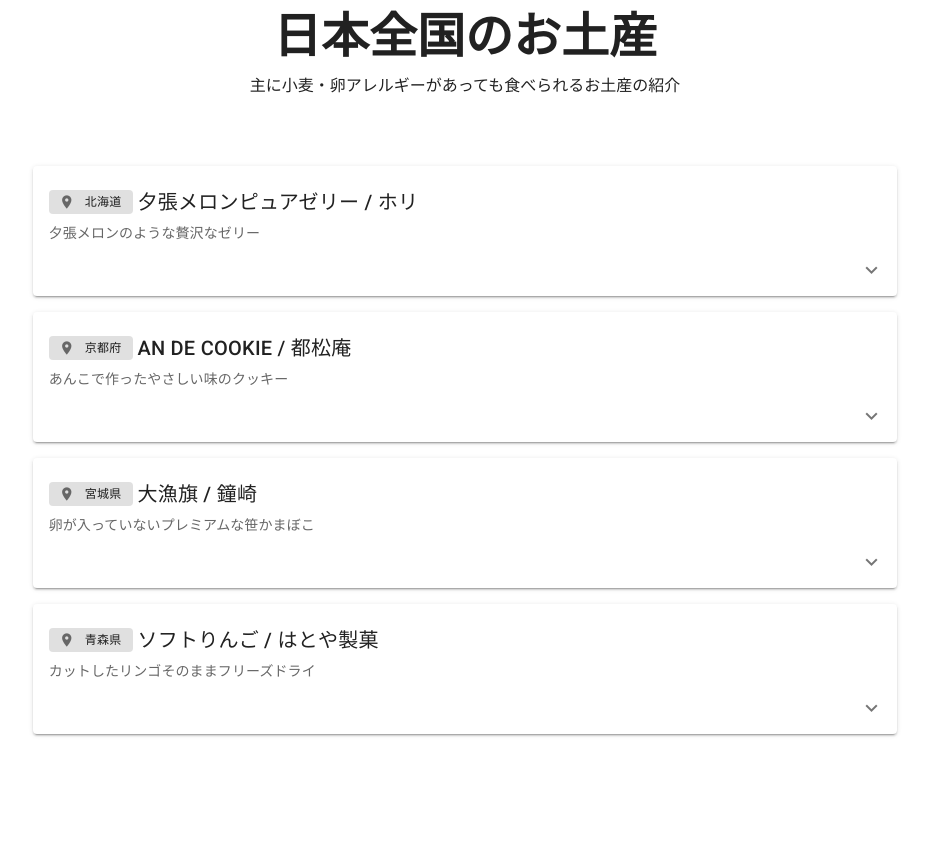
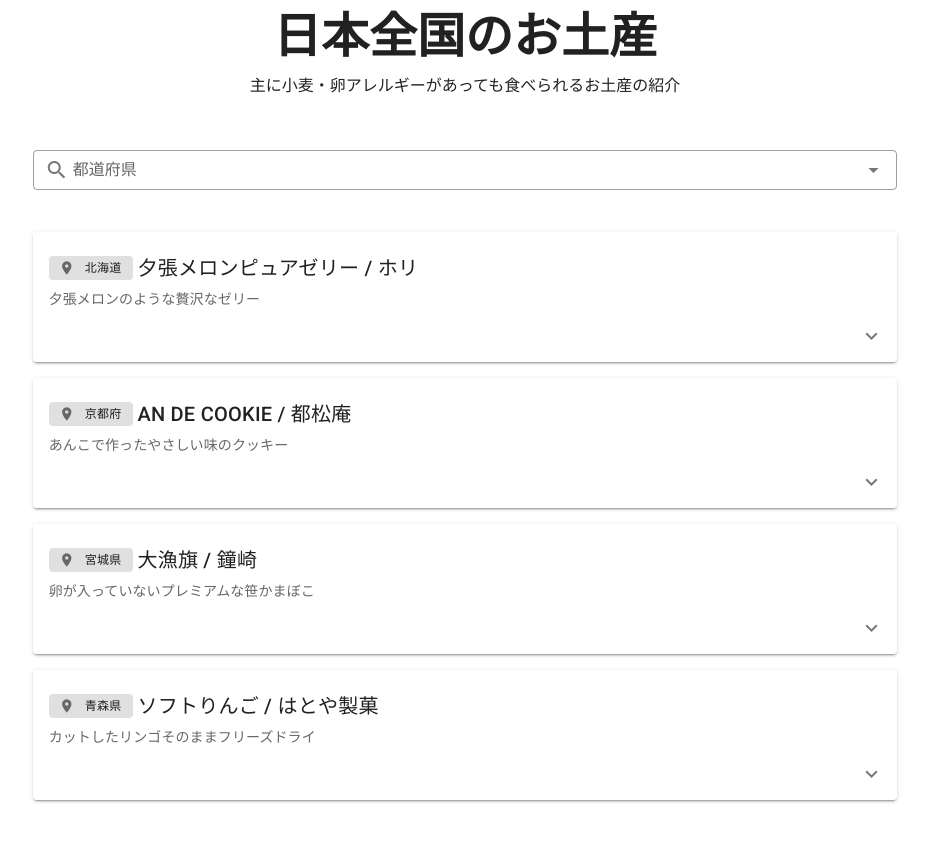
Before and after one commit to mk-55/foodallergy, a Vue app: page / in a window 1280 px wide. Shown: the whole page, without its empty margins (175-1104 px from the left). Before the commit the page ends 800 px from the top, so only its background shows below. Built offline with nearby package versions, Linux system fonts and the light colour scheme.

Commit message:
add Prefectures Search

```diff
--- /dev/null
+++ b/src/components/BaseMultipleAutoComplete.vue
@@ -0,0 +1,34 @@
+<template>
+  <v-autocomplete
+    v-model="selectedItems"
+    :items="items"
+    outlined
+    dense
+    chips
+    small-chips
+    :label="label"
+    item-text="name"
+    return-object
+    multiple
+    prepend-inner-icon="mdi-magnify"
+  ></v-autocomplete>
+</template>
+
+<script>
+export default {
+  name: "BaseAutoComplete",
+  //TODO validate more
+  //item must have "id" and "name"
+  props: {
+    items: Array,
+    label: String
+  },
+  data: () => ({
+    selectedItems: []
+  }),
+
+  updated: function() {
+    this.$emit("selected", this.selectedItems);
+  }
+};
+</script>
--- a/src/components/Omiyage.vue
+++ b/src/components/Omiyage.vue
@@ -10,8 +10,9 @@
     <v-row>
       <v-col></v-col>
       <v-col class="mb-4" lg="9" md="9" sm="9" cols="12">
+        <PrefecturesAutoComplete @selectedPrefectures="selectedPrefectures"></PrefecturesAutoComplete>
         <Item
-          v-for="item in omiyages"
+          v-for="item in displayedOmiyages"
           :key="item.name"
           :name="item.name"
           :brand="item.brand"
@@ -39,11 +40,13 @@
 
 <script>
 import Item from "./Item";
+import PrefecturesAutoComplete from "./PrefecturesAutoComplete.vue";
 
 export default {
   name: "Omiyage",
   components: {
-    Item
+    Item,
+    PrefecturesAutoComplete
   },
   methods: {
     fetchItems() {
@@ -54,6 +57,9 @@
           console.error(error);
           this.error = true;
         });
+    },
+    selectedPrefectures(p) {
+      this.prefectures = p;
     }
   },
   mounted() {
@@ -61,8 +67,23 @@
   },
   data: () => ({
     source: "/json/omiyages.json",
-    omiyages: Array,
+    omiyages: [],
+    prefectures: [],
+    allergens: [],
     error: false
-  })
+  }),
+  computed: {
+    //画面表示するお土産を返す
+    displayedOmiyages() {
+      let ret = this.omiyages;
+      //filter by Prefectures
+      ret =
+        this.prefectures.length == 0
+          ? ret
+          : ret.filter(o => this.prefectures.some(p => p.id == o.prefecture));
+      // filter by Allergens
+      return ret;
+    }
+  }
 };
 </script>
--- a/src/components/PrefectureIcon.vue
+++ b/src/components/PrefectureIcon.vue
@@ -19,7 +19,7 @@
   computed: {
     prefectureName: function() {
       console.debug(this.prefectureId);
-      return prefectures[this.prefectureId];
+      return prefectures[this.prefectureId].name;
     }
   },
   data: () => ({})
--- a/src/components/Prefectures.js
+++ b/src/components/Prefectures.js
@@ -1,50 +1,50 @@
 export const prefectures = [
-  "不明", //0
-  "北海道",
-  "青森県",
-  "岩手県",
-  "宮城県",
-  "秋田県",
-  "山形県",
-  "福島県",
-  "茨城県",
-  "栃木県",
-  "群馬県", //10
-  "埼玉県",
-  "千葉県",
-  "東京都",
-  "神奈川県",
-  "新潟県",
-  "富山県",
-  "石川県",
-  "福井県",
-  "山梨県",
-  "長野県", //20
-  "岐阜県",
-  "静岡県",
-  "愛知県",
-  "三重県",
-  "滋賀県",
-  "京都府", //26
-  "大阪府",
-  "兵庫県",
-  "奈良県",
-  "和歌山県",
-  "鳥取県", //30
-  "島根県",
-  "岡山県",
-  "広島県",
-  "山口県",
-  "徳島県",
-  "香川県",
-  "愛媛県",
-  "高知県",
-  "福岡県",
-  "佐賀県", //40
-  "長崎県",
-  "熊本県",
-  "大分県",
-  "宮崎県",
-  "鹿児島県",
-  "沖縄県",
+  { id: 0, name: "不明" },
+  { id: 1, name: "北海道" },
+  { id: 2, name: "青森県" },
+  { id: 3, name: "岩手県" },
+  { id: 4, name: "宮城県" },
+  { id: 5, name: "秋田県" },
+  { id: 6, name: "山形県" },
+  { id: 7, name: "福島県" },
+  { id: 8, name: "茨城県" },
+  { id: 9, name: "栃木県" },
+  { id: 10, name: "群馬県" },
+  { id: 11, name: "埼玉県" },
+  { id: 12, name: "千葉県" },
+  { id: 13, name: "東京都" },
+  { id: 14, name: "神奈川県" },
+  { id: 15, name: "新潟県" },
+  { id: 16, name: "富山県" },
+  { id: 17, name: "石川県" },
+  { id: 18, name: "福井県" },
+  { id: 19, name: "山梨県" },
+  { id: 20, name: "長野県" },
+  { id: 21, name: "岐阜県" },
+  { id: 22, name: "静岡県" },
+  { id: 23, name: "愛知県" },
+  { id: 24, name: "三重県" },
+  { id: 25, name: "滋賀県" },
+  { id: 26, name: "京都府" },
+  { id: 27, name: "大阪府" },
+  { id: 28, name: "兵庫県" },
+  { id: 29, name: "奈良県" },
+  { id: 30, name: "和歌山県" },
+  { id: 31, name: "鳥取県" },
+  { id: 32, name: "島根県" },
+  { id: 33, name: "岡山県" },
+  { id: 34, name: "広島県" },
+  { id: 35, name: "山口県" },
+  { id: 36, name: "徳島県" },
+  { id: 37, name: "香川県" },
+  { id: 38, name: "愛媛県" },
+  { id: 39, name: "高知県" },
+  { id: 40, name: "福岡県" },
+  { id: 41, name: "佐賀県" },
+  { id: 42, name: "長崎県" },
+  { id: 43, name: "熊本県" },
+  { id: 44, name: "大分県" },
+  { id: 45, name: "宮崎県" },
+  { id: 46, name: "鹿児島県" },
+  { id: 47, name: "沖縄県" },
 ];
--- /dev/null
+++ b/src/components/PrefecturesAutoComplete.vue
@@ -0,0 +1,29 @@
+<template>
+  <BaseMultipleAutoComplete :items="prefectures" :label="label" @selected="selectedPrefectures"></BaseMultipleAutoComplete>
+</template>
+
+<script>
+import BaseMultipleAutoComplete from "./BaseMultipleAutoComplete";
+import { prefectures } from "./Prefectures";
+
+export default {
+  name: "PrefecturesAutoComplete",
+  components: {
+    BaseMultipleAutoComplete
+  },
+  computed: {
+    //画面表示する都道府県（0：不明以外）を返す
+    prefectures() {
+      return prefectures.filter(p => p.id > 0);
+    },
+    label() {
+      return "都道府県";
+    }
+  },
+  methods: {
+    selectedPrefectures(selectedItems) {
+      this.$emit("selectedPrefectures", selectedItems);
+    }
+  }
+};
+</script>
```
